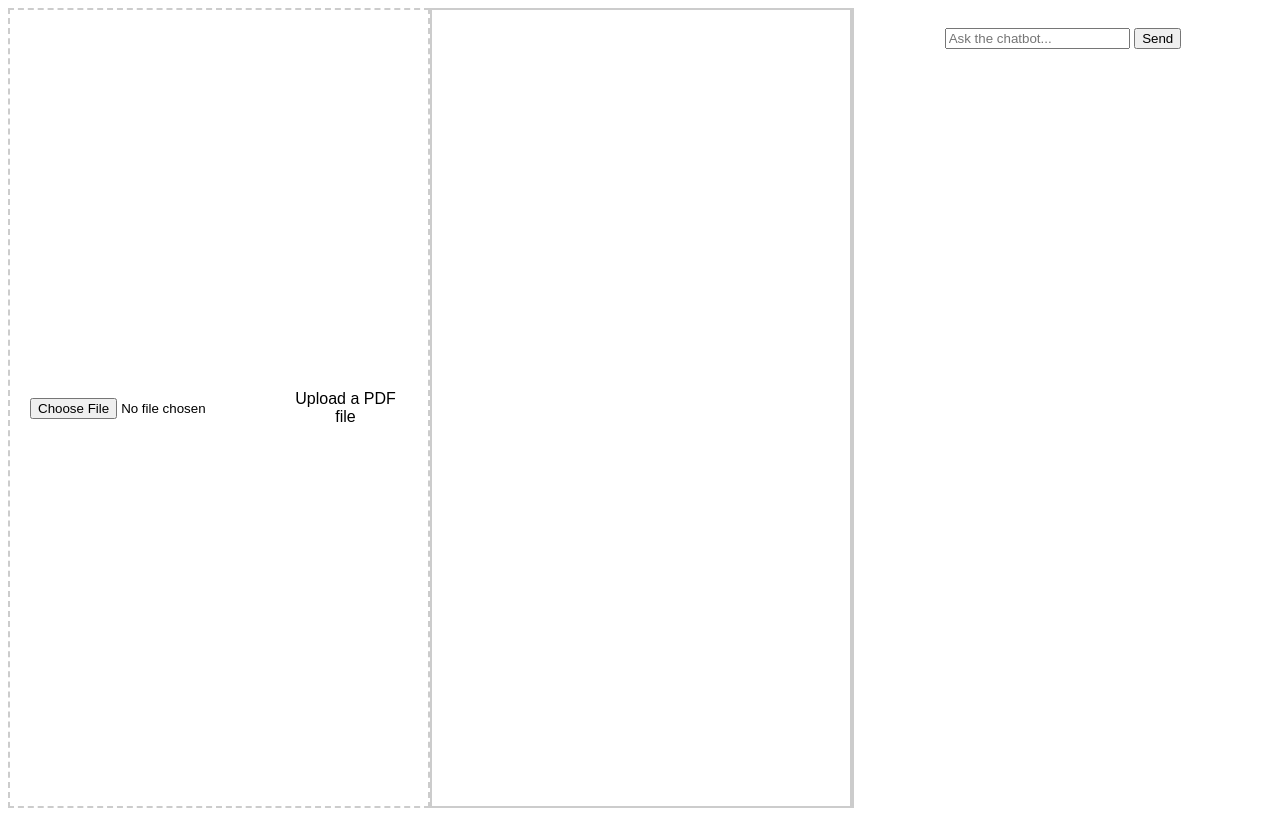
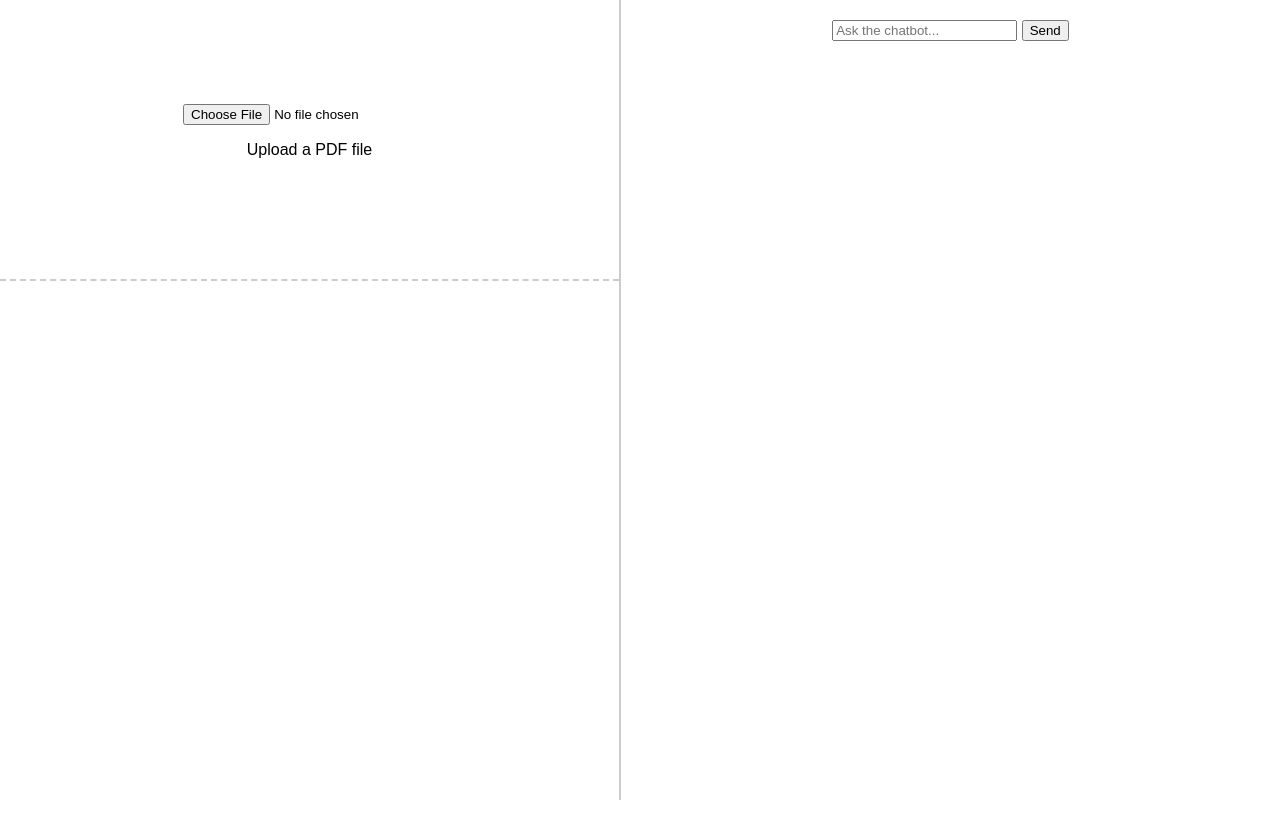
Before and after one commit to elhuang04/legalease, a plain HTML site: page index.html in a window 1280 px wide. Drawn offline with Linux system fonts and the light colour scheme.

Commit message:
change simple UI

```diff
--- a/index.html
+++ b/index.html
@@ -9,27 +9,32 @@
       font-family: Arial, sans-serif;
       display: flex;
       height: 100vh;
+      margin: 0;
+    }
+    #left-panel {
+      width: 50%;
+      display: flex;
+      flex-direction: column;
+      border-right: 2px solid #ccc;
     }
     #upload-card {
-      width: 50%;
-      padding: 20px;
-      border: 2px dashed #ccc;
+      flex: 1;
       display: flex;
+      flex-direction: column;
       justify-content: center;
       align-items: center;
-      text-align: center;
+      border-bottom: 2px dashed #ccc;
+      padding: 20px;
     }
     #pdf-viewer {
-      width: 50%;
+      flex: 2;
       padding: 20px;
       overflow: auto;
-      border: 2px solid #ccc;
       position: relative;
     }
     #chatbot-container {
       width: 50%;
       padding: 20px;
-      border-left: 2px solid #ccc;
       display: flex;
       flex-direction: column;
       justify-content: flex-start;
@@ -51,13 +56,14 @@
   </style>
 </head>
 <body>
+  <div id="left-panel">
     <div id="upload-card">
       <input type="file" id="file-upload" accept=".pdf" />
       <p>Upload a PDF file</p>
     </div>
-
     <div id="pdf-viewer">
       <div id="pdf-container"></div>
+    </div>
   </div>
 
   <div id="chatbot-container">
@@ -80,7 +86,7 @@
     document.getElementById('file-upload').addEventListener('change', function(event) {
       const file = event.target.files[0];
       if (file && file.type === 'application/pdf') {
-        uploadCard.style.display = 'none';
+
         const reader = new FileReader();
         reader.onload = function() {
           const pdfData = new Uint8Array(reader.result);
@@ -130,7 +136,7 @@
       userMessage.textContent = `User: ${text}`;
       chatbox.appendChild(userMessage);
 
-      // Send the text to chatbot (simulated here)
+      // Simulate chatbot response
       setTimeout(() => {
         const botMessage = document.createElement('div');
         botMessage.classList.add('message', 'bot-message');
```
Lines whose indentation alone changed are shown as unchanged.
